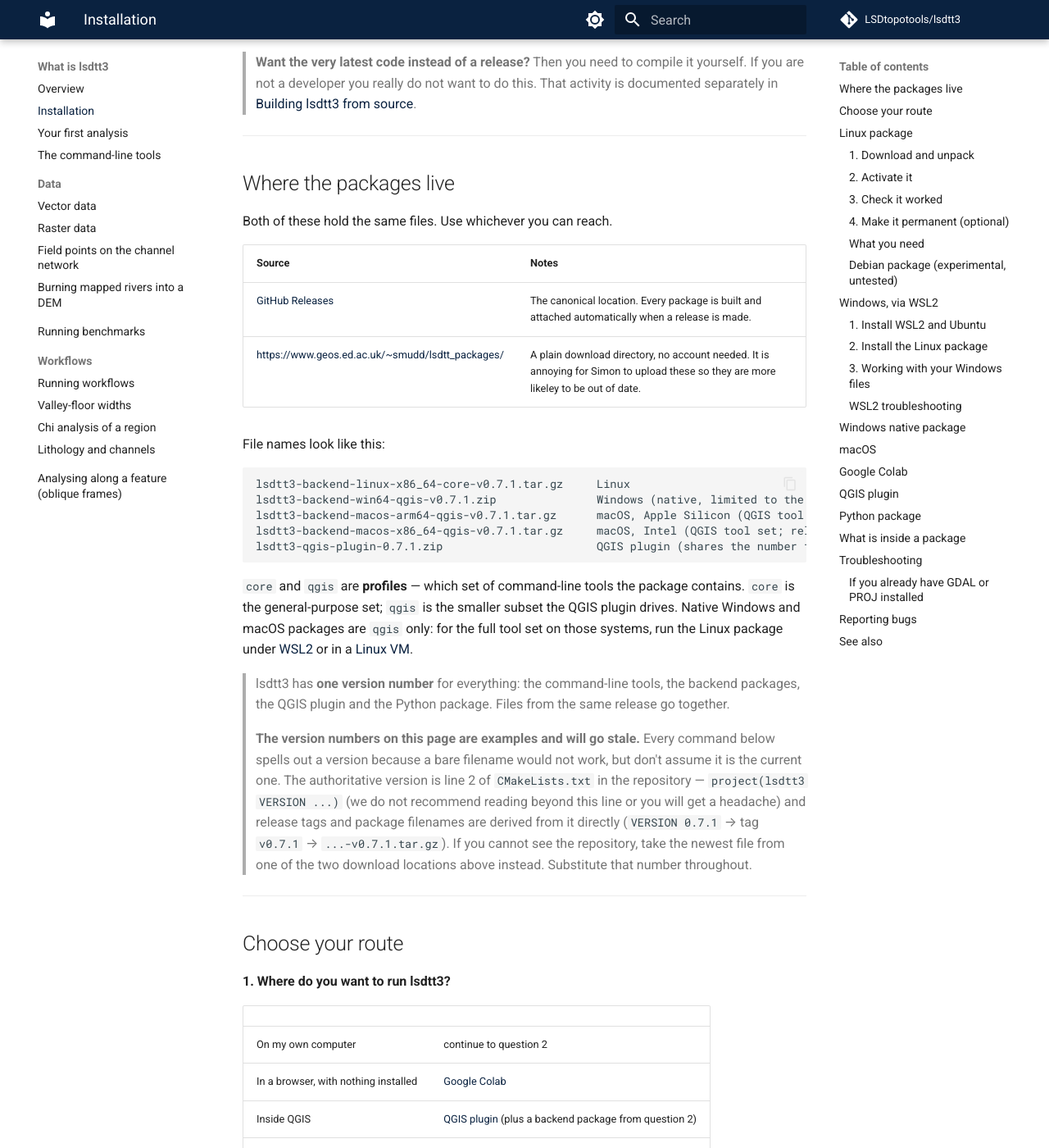
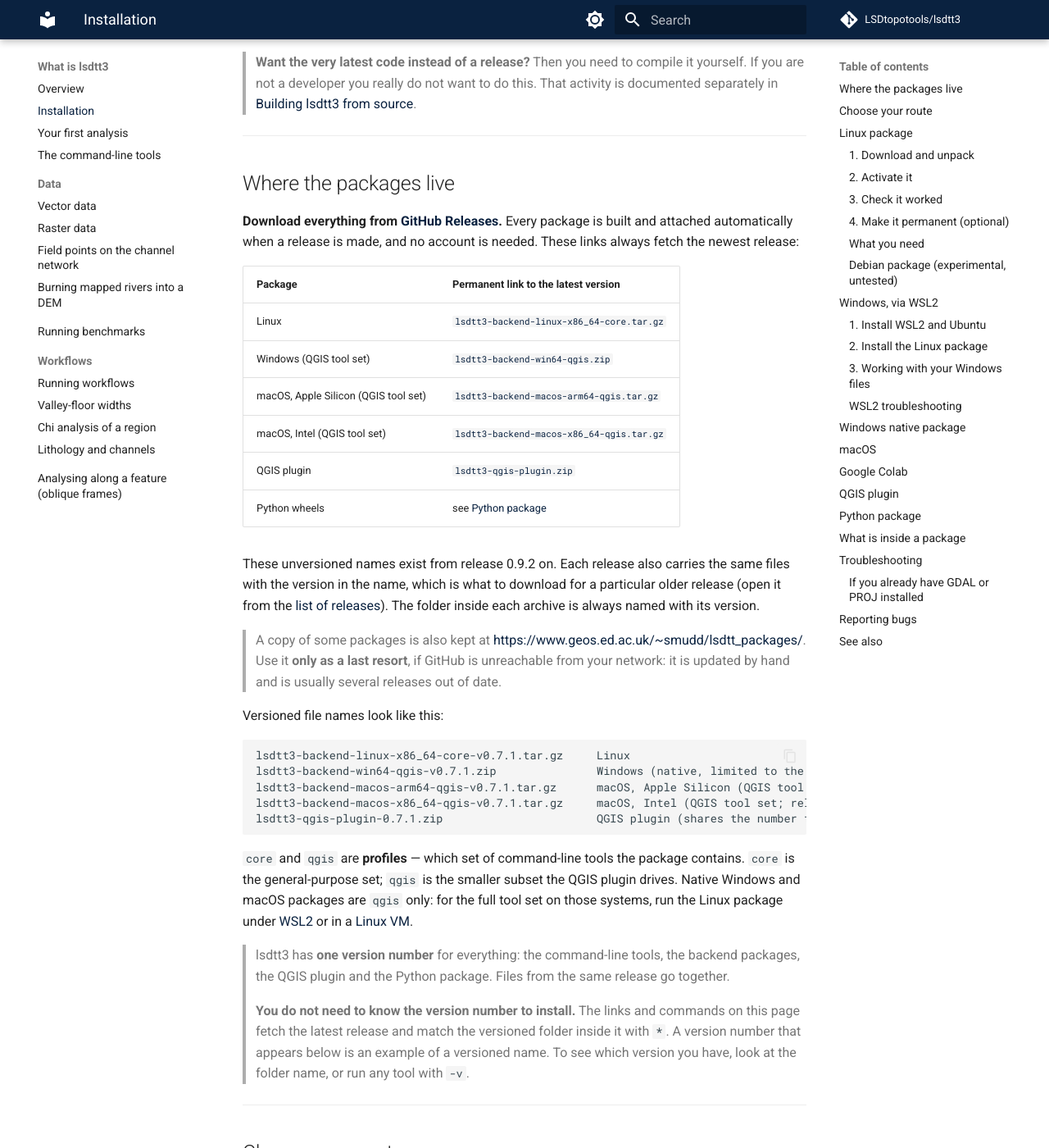
Before and after one commit to LSDtopotools/lsdtt3, an MkDocs documentation site: the page built from docs/what_is_lsdtt3/install_lsdtt3.md, in a window 1280 px wide and 1400 px high, scrolled down 443 px. Shown: the whole window at 82% size. Built offline with MkDocs 1.6.1 and Material for MkDocs 9.7.7, drawn with Linux system fonts in a browser that asks for light colours; comment, search, counter and statistics services are not loaded; some of the changed text lies outside the part shown.

Commit message:
More plumbing around the public release

````diff
--- a/docs/what_is_lsdtt3/install_lsdtt3.md
+++ b/docs/what_is_lsdtt3/install_lsdtt3.md
@@ -20,14 +20,31 @@ every library they depend on.
 
 ## Where the packages live
 
-Both of these hold the same files. Use whichever you can reach.
+**Download everything from [GitHub Releases](https://github.com/LSDtopotools/lsdtt3/releases/latest).**
+Every package is built and attached automatically when a release is made, and
+no account is needed. These links always fetch the newest release:
 
-| Source | Notes |
+| Package | Permanent link to the latest version |
 |---|---|
-| [GitHub Releases](https://github.com/LSDtopotools/lsdtt3/releases/latest) | The canonical location. Every package is built and attached automatically when a release is made. |
-| <https://www.geos.ed.ac.uk/~smudd/lsdtt_packages/> | A plain download directory, no account needed. It is annoying for Simon to upload these so they are more likeley to be out of date.  |
+| Linux | [`lsdtt3-backend-linux-x86_64-core.tar.gz`](https://github.com/LSDtopotools/lsdtt3/releases/latest/download/lsdtt3-backend-linux-x86_64-core.tar.gz) |
+| Windows (QGIS tool set) | [`lsdtt3-backend-win64-qgis.zip`](https://github.com/LSDtopotools/lsdtt3/releases/latest/download/lsdtt3-backend-win64-qgis.zip) |
+| macOS, Apple Silicon (QGIS tool set) | [`lsdtt3-backend-macos-arm64-qgis.tar.gz`](https://github.com/LSDtopotools/lsdtt3/releases/latest/download/lsdtt3-backend-macos-arm64-qgis.tar.gz) |
+| macOS, Intel (QGIS tool set) | [`lsdtt3-backend-macos-x86_64-qgis.tar.gz`](https://github.com/LSDtopotools/lsdtt3/releases/latest/download/lsdtt3-backend-macos-x86_64-qgis.tar.gz) |
+| QGIS plugin | [`lsdtt3-qgis-plugin.zip`](https://github.com/LSDtopotools/lsdtt3/releases/latest/download/lsdtt3-qgis-plugin.zip) |
+| Python wheels | see [Python package](#python-package) |
 
-File names look like this:
+These unversioned names exist from release 0.9.2 on. Each release also carries
+the same files with the version in the name, which is what to download for a
+particular older release (open it from the
+[list of releases](https://github.com/LSDtopotools/lsdtt3/releases)). The
+folder inside each archive is always named with its version.
+
+> A copy of some packages is also kept at
+> <https://www.geos.ed.ac.uk/~smudd/lsdtt_packages/>. Use it **only as a last
+> resort**, if GitHub is unreachable from your network: it is updated by hand
+> and is usually several releases out of date.
+
+Versioned file names look like this:
 
 ```
 lsdtt3-backend-linux-x86_64-core-v0.7.1.tar.gz     Linux
@@ -47,14 +64,11 @@ only: for the full tool set on those systems, run the Linux package under
 > the backend packages, the QGIS plugin and the Python package. Files from the
 > same release go together.
 
-> **The version numbers on this page are examples and will go stale.** Every
-> command below spells out a version because a bare filename would not work,
-> but don't assume it is the current one. The authoritative version is line 2
-> of `CMakeLists.txt` in the repository — `project(lsdtt3 VERSION ...)` (we do not recommend reading beyond this line or you will get a headache) and
-> release tags and package filenames are derived from it directly (`VERSION
-> 0.7.1` → tag `v0.7.1` → `...-v0.7.1.tar.gz`). If you cannot see the
-> repository, take the newest file from one of the two download locations
-> above instead. Substitute that number throughout.
+> **You do not need to know the version number to install.** The links and
+> commands on this page fetch the latest release and match the versioned
+> folder inside it with `*`. A version number that appears below is an example
+> of a versioned name. To see which version you have, look at the folder name,
+> or run any tool with `-v`.
 
 ---
 
@@ -87,15 +101,19 @@ This is the main way to install, and in other operating systems you just end up
 ### 1. Download and unpack
 
 ```bash
-wget https://www.geos.ed.ac.uk/~smudd/lsdtt_packages/lsdtt3-backend-linux-x86_64-core-v0.7.1.tar.gz
-tar -xzf lsdtt3-backend-linux-x86_64-core-v0.7.1.tar.gz
+wget https://github.com/LSDtopotools/lsdtt3/releases/latest/download/lsdtt3-backend-linux-x86_64-core.tar.gz
+tar -xzf lsdtt3-backend-linux-x86_64-core.tar.gz
+ls -d lsdtt3-backend-linux-x86_64-core-v*      # the folder name shows the version
 ```
 
 ### 2. Activate it
 
 ```bash
-source lsdtt3-backend-linux-x86_64-core-v0.7.1/setenv.sh
+source lsdtt3-backend-linux-x86_64-core-v*/setenv.sh
 ```
+
+(If you have unpacked more than one version in the same place, give the full
+folder name instead of the `*`.)
 
 `setenv.sh` must be **`source`d**, not run with `bash`. All it does is export
 environment variables (`PATH`, `LD_LIBRARY_PATH`, `GDAL_DATA`, `PROJ_DATA`),
@@ -116,8 +134,12 @@ in every new terminal, append the same line, with the **full** path, to the
 end of your `~/.bashrc`:
 
 ```bash
-echo "source $HOME/lsdtt3-backend-linux-x86_64-core-v0.7.1/setenv.sh" >> ~/.bashrc
+# run this in the folder where you unpacked it; it writes the full path
+echo "source $(cd lsdtt3-backend-linux-x86_64-core-v* && pwd)/setenv.sh" >> ~/.bashrc
 ```
+
+After installing a newer release, edit that line in `~/.bashrc` to point at
+the new folder.
 
 ### What you need
 
@@ -175,10 +197,10 @@ Follow [Linux package](#linux-package) inside the Ubuntu terminal.
 
 If you downloaded the tarball with a Windows browser it is on your Windows
 disk, which WSL2 mounts under `/mnt/`. A file at
-`C:\Users\Alice\Downloads\lsdtt3-backend-linux-x86_64-core-v0.7.1.tar.gz` is:
+`C:\Users\Alice\Downloads\lsdtt3-backend-linux-x86_64-core.tar.gz` is:
 
 ```
-/mnt/c/Users/Alice/Downloads/lsdtt3-backend-linux-x86_64-core-v0.7.1.tar.gz
+/mnt/c/Users/Alice/Downloads/lsdtt3-backend-linux-x86_64-core.tar.gz
 ```
 
 You will need to update this path unless your username is Alice.
@@ -237,10 +259,12 @@ build** and exists mainly as the backend for the QGIS plugin:
 Unless you specifically need `.exe` files — for the QGIS plugin, or because
 WSL2 is unavailable on a managed machine — use [WSL2](#windows-via-wsl2).
 
-Unzip it, then in PowerShell:
+Download [`lsdtt3-backend-win64-qgis.zip`](https://github.com/LSDtopotools/lsdtt3/releases/latest/download/lsdtt3-backend-win64-qgis.zip)
+(always the latest release) and unzip it (right-click, **Extract All…**). Then
+in PowerShell, in the folder you extracted to:
 
 ```powershell
-cd lsdtt3-backend-win64-qgis-v0.7.1
+cd lsdtt3-backend-win64-qgis-v*
 . .\setenv.ps1
 .\bin\lsdtt-raster-preprocessing.exe --version
 ```
@@ -287,23 +311,23 @@ Stop and restart the VM later with `multipass stop lsdtt` /
 Colab already runs Linux, so the Linux package works there with nothing
 installed on your own machine at all. Two things differ from a normal terminal.
 
-Download and unpack in a code cell (`!` runs a shell command):
+Download and unpack the latest release in a code cell (`!` runs a shell
+command):
 
 ```python
-!wget https://www.geos.ed.ac.uk/~smudd/lsdtt_packages/lsdtt3-backend-linux-x86_64-core-v0.7.1.tar.gz
-!tar -xzf lsdtt3-backend-linux-x86_64-core-v0.7.1.tar.gz
+!wget -q https://github.com/LSDtopotools/lsdtt3/releases/latest/download/lsdtt3-backend-linux-x86_64-core.tar.gz
+!tar -xzf lsdtt3-backend-linux-x86_64-core.tar.gz
 ```
-
-**Or get the URL from https://www.geos.ed.ac.uk/~smudd/lsdtt_packages**
 
 **Do not use `!source setenv.sh`.** Every `!` line runs in its own throwaway
 shell, so nothing it sets survives to the next cell. Set the environment from
 Python instead, once per session:
 
 ```python
-import os
+import glob, os
 
-root = "/content/lsdtt3-backend-linux-x86_64-core-v0.7.1"
+root = sorted(glob.glob("/content/lsdtt3-backend-linux-x86_64-core-v*"))[-1]
+print("Using", root)
 os.environ["PATH"] = f"{root}/bin:" + os.environ["PATH"]
 os.environ["LD_LIBRARY_PATH"] = f"{root}/lib:" + os.environ.get("LD_LIBRARY_PATH", "")
 os.environ["GDAL_DATA"] = f"{root}/share/gdal"
@@ -330,10 +354,14 @@ command-line tools, so it needs a backend package as well:
 1. Install a backend package for your system: the
    [Windows native package](#windows-native-package) on Windows, the
    [Linux package](#linux-package) on Linux, or the macOS `qgis` package
-   (`lsdtt3-backend-macos-<arch>-qgis-v<version>.tar.gz`, releases after
-   0.8.0) on macOS. The macOS package's `README.md` covers unpacking it and
-   clearing the browser's quarantine flag.
-2. Download `lsdtt3-qgis-plugin-<version>.zip` from the same release.
+   ([Apple Silicon](https://github.com/LSDtopotools/lsdtt3/releases/latest/download/lsdtt3-backend-macos-arm64-qgis.tar.gz) or
+   [Intel](https://github.com/LSDtopotools/lsdtt3/releases/latest/download/lsdtt3-backend-macos-x86_64-qgis.tar.gz)) on macOS. The macOS
+   package's `README.md` covers unpacking it and clearing the browser's
+   quarantine flag.
+2. Download the plugin from the same release:
+   [`lsdtt3-qgis-plugin.zip`](https://github.com/LSDtopotools/lsdtt3/releases/latest/download/lsdtt3-qgis-plugin.zip) is always the
+   latest. Download it from GitHub, not from any other copy you come across:
+   an older plugin may refuse a newer backend.
 3. In QGIS: **Plugins → Manage and Install Plugins… → Install from ZIP**, and
    choose the zip.
 4. Open **lsdtt3 → LSDTT Backend Settings** and select the backend package's
@@ -360,22 +388,50 @@ Linux, macOS and Windows are built for every release and attached to its
 GitHub release; earlier releases have wheels only where the Python API was
 supported.
 
-**It is not on PyPI yet.** Wheels are attached to the GitHub release and put in the
-[download directory](https://www.geos.ed.ac.uk/~smudd/lsdtt_packages/). Each
+**It is not on PyPI yet.** Wheels are attached to each
+[GitHub release](https://github.com/LSDtopotools/lsdtt3/releases/latest). Each
 wheel is for one Python version (`cp312` is Python 3.12, `cp313` is Python
-3.13) and platform. Keep its original file name, since pip reads the version
-and platform from it, and install it from the file or straight from its URL:
+3.13) and one platform, and pip reads both from the file name, so the name
+cannot be shortened the way the backend packages are. This command, run with
+the Python you will use, finds the matching wheel in the latest release and
+prints its address:
 
 ```bash
-python -m pip install lsdtt3-0.7.1-cp312-cp312-manylinux_2_28_x86_64.whl
-python -m pip install https://www.geos.ed.ac.uk/~smudd/lsdtt_packages/lsdtt3-0.7.1-cp313-cp313-manylinux_2_28_x86_64.whl
+python - <<'EOF'
+import json, platform, sys, urllib.request
+rel = json.load(urllib.request.urlopen(
+    "https://api.github.com/repos/LSDtopotools/lsdtt3/releases/latest"))
+py = f"-cp{sys.version_info.major}{sys.version_info.minor}-"
+plat = {"linux": "manylinux", "darwin": "macosx", "win32": "win_"}[sys.platform]
+arch = platform.machine().lower()      # x86_64, arm64 or amd64
+for a in rel["assets"]:
+    n = a["name"]
+    if n.endswith(".whl") and py in n and plat in n and arch in n.lower():
+        print(a["browser_download_url"])
+EOF
 ```
 
-**In Google Colab**, which runs Python 3.13, use the `cp313` wheel in a code
-cell:
+Then install from the address it printed, for example:
+
+```bash
+python -m pip install https://github.com/LSDtopotools/lsdtt3/releases/download/v0.9.2/lsdtt3-0.9.2-cp313-cp313-manylinux_2_28_x86_64.whl
+```
+
+If it prints nothing, that release has no wheel for your Python version or
+platform; the [list of releases](https://github.com/LSDtopotools/lsdtt3/releases)
+shows which wheels each one has.
+
+**In Google Colab** the same lookup and install go in one code cell:
 
 ```python
-!pip install https://www.geos.ed.ac.uk/~smudd/lsdtt_packages/lsdtt3-0.7.1-cp313-cp313-manylinux_2_28_x86_64.whl
+import json, sys, urllib.request
+rel = json.load(urllib.request.urlopen(
+    "https://api.github.com/repos/LSDtopotools/lsdtt3/releases/latest"))
+py = f"-cp{sys.version_info.major}{sys.version_info.minor}-"
+url = next(a["browser_download_url"] for a in rel["assets"]
+           if a["name"].endswith(".whl") and py in a["name"] and "manylinux" in a["name"])
+print(url)
+!pip install {url}
 ```
 
 You do not need the backend tarball or the `os.environ` cell from
````
Also changed, not shown: README.md (+11 -14 lines), docs/developer_notes/building_the_docs.md (+1 -2 lines), docs/developer_notes/making_release_packages.md (+19 -11 lines), python_bindings/README.md (+10 -6 lines), qgis_plugin/README.md (+18 -3 lines), tools/README.md (+3 -3 lines), 5 other files.
